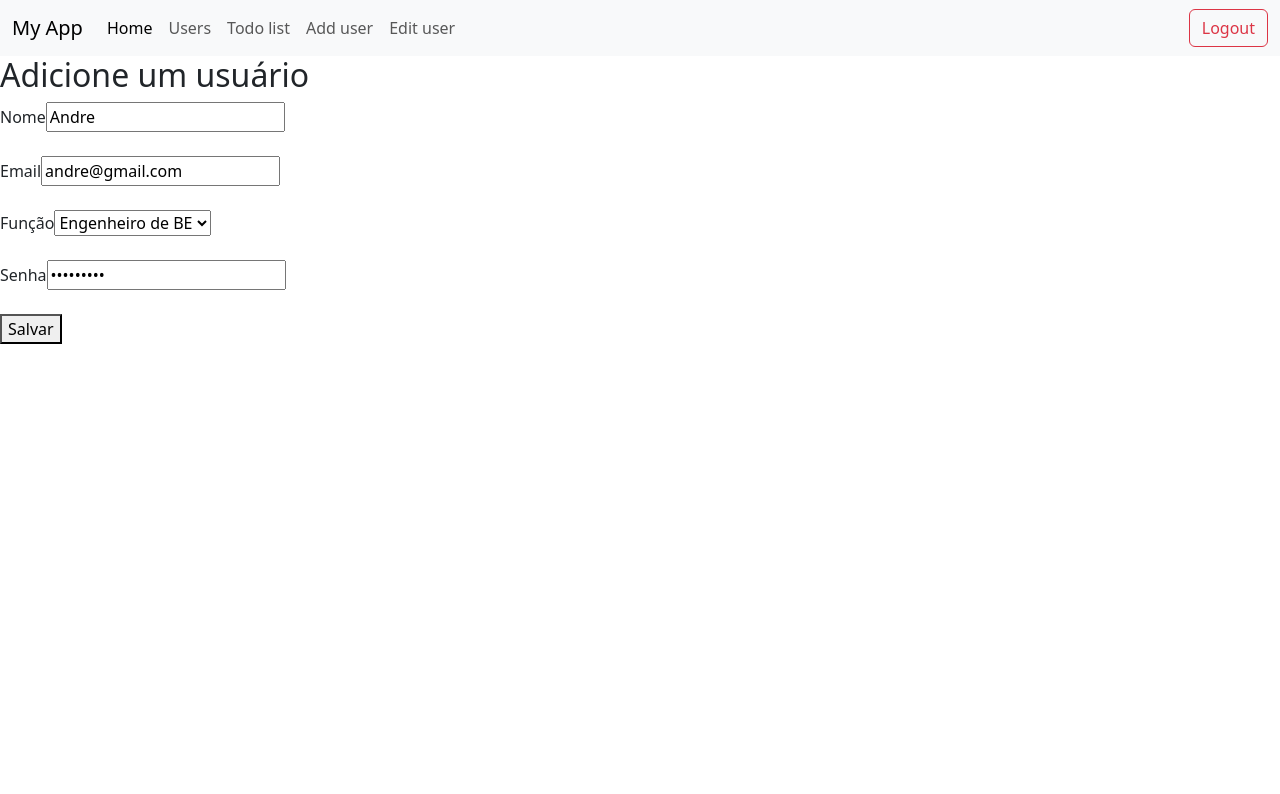
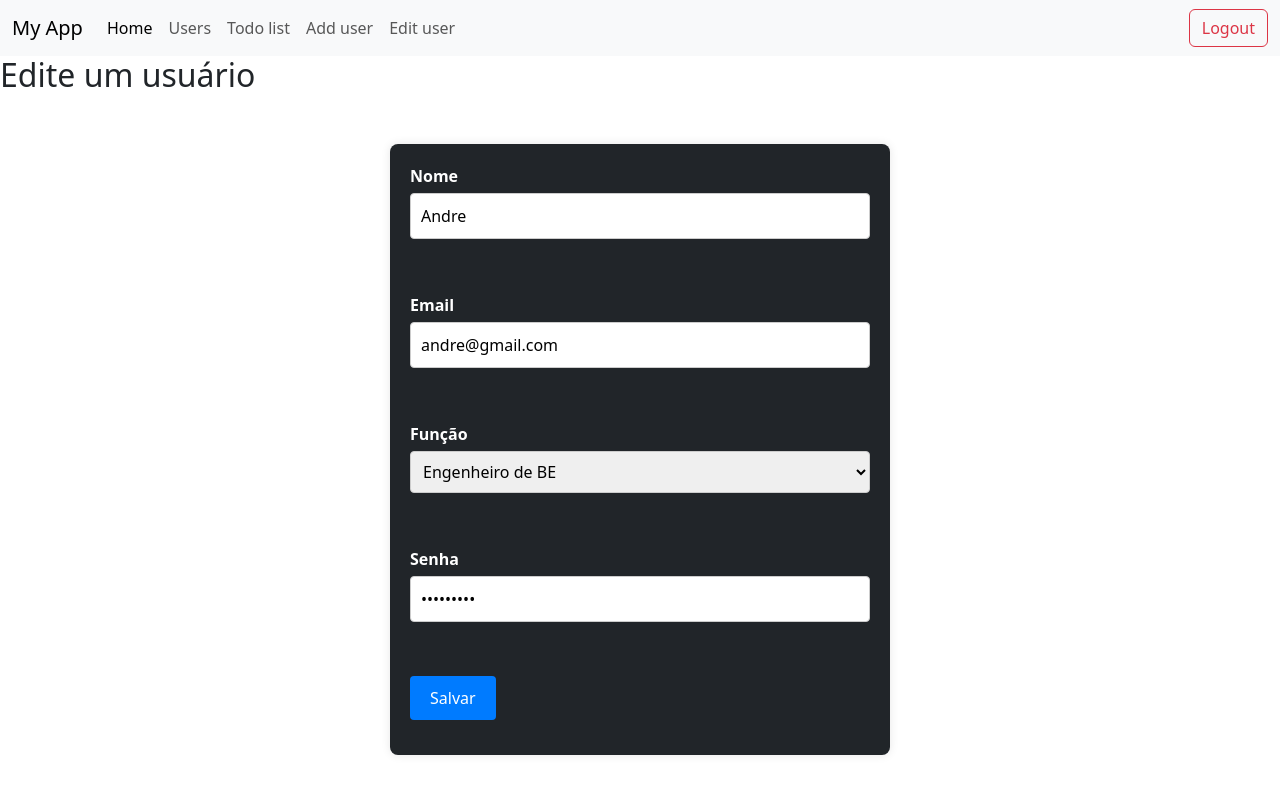
Before and after one commit to Siq-Andre/Desenvolvimento-web-AC---Frontend, an Angular app in the folder crud-app/: page /app/edit-user in a window 1280 px wide. Shown: the top 794 px of the page. Built offline with nearby package versions, Linux system fonts and the light colour scheme.

Commit message:
add css to user pages

```diff
--- a/crud-app/src/app/pages/home/components/add-user/add-user.component.css
+++ b/crud-app/src/app/pages/home/components/add-user/add-user.component.css
@@ -0,0 +1,90 @@
+/* Estilos globais */
+body {
+    font-family: Arial, sans-serif;
+    background-color: #f4f4f9;
+    color: #333;
+    margin: 0;
+    padding: 0;
+  }
+
+  /* Container principal do formulário */
+  form {
+    background-color: #212529;
+    border-radius: 8px;
+    box-shadow: 0 0 10px rgba(0, 0, 0, 0.1);
+    max-width: 500px;
+    margin: 50px auto;
+    padding: 20px;
+  }
+
+  /* Estilos dos rótulos (labels) */
+  form label {
+    display: block;
+    font-weight: bold;
+    margin-bottom: 5px;
+    color: #ffffff;
+  }
+
+  /* Estilos dos inputs */
+  form input[type="text"],
+  form input[type="email"],
+  form input[type="password"],
+  form select {
+    width: 100%;
+    padding: 10px;
+    margin-bottom: 15px;
+    border: 1px solid #ccc;
+    border-radius: 4px;
+    font-size: 16px;
+    box-sizing: border-box;
+  }
+
+  form select {
+    padding: 8px;
+  }
+
+  /* Estilos para mensagens de erro */
+  .text-danger {
+    color: #d9534f;
+    font-size: 14px;
+  }
+
+  /* Estilos do botão de submit */
+  form button {
+    background-color: #007bff;
+    color: #ffffff;
+    padding: 10px 20px;
+    border: none;
+    border-radius: 4px;
+    cursor: pointer;
+    font-size: 16px;
+  }
+
+  form button:hover {
+    background-color: #0056b3;
+  }
+
+  /* Ajustes de espaçamento entre os elementos */
+  form div {
+    margin-bottom: 15px;
+  }
+
+  /* Estilos adicionais para melhorar a aparência */
+  form input:focus,
+  form select:focus {
+    border-color: #007bff;
+    outline: none;
+    box-shadow: 0 0 5px rgba(0, 123, 255, 0.5);
+  }
+
+  /* Estilos responsivos para dispositivos móveis */
+  @media (max-width: 600px) {
+    form {
+      padding: 15px;
+    }
+
+    form button {
+      width: 100%;
+      padding: 10px;
+    }
+  }
--- a/crud-app/src/app/pages/home/components/edit-user/edit-user.component.css
+++ b/crud-app/src/app/pages/home/components/edit-user/edit-user.component.css
@@ -0,0 +1,90 @@
+/* Estilos globais */
+body {
+    font-family: Arial, sans-serif;
+    background-color: #f4f4f9;
+    color: #333;
+    margin: 0;
+    padding: 0;
+  }
+
+  /* Container principal do formulário */
+  form {
+    background-color: #212529;
+    border-radius: 8px;
+    box-shadow: 0 0 10px rgba(0, 0, 0, 0.1);
+    max-width: 500px;
+    margin: 50px auto;
+    padding: 20px;
+  }
+
+  /* Estilos dos rótulos (labels) */
+  form label {
+    display: block;
+    font-weight: bold;
+    margin-bottom: 5px;
+    color: #ffffff;
+  }
+
+  /* Estilos dos inputs */
+  form input[type="text"],
+  form input[type="email"],
+  form input[type="password"],
+  form select {
+    width: 100%;
+    padding: 10px;
+    margin-bottom: 15px;
+    border: 1px solid #ccc;
+    border-radius: 4px;
+    font-size: 16px;
+    box-sizing: border-box;
+  }
+
+  form select {
+    padding: 8px;
+  }
+
+  /* Estilos para mensagens de erro */
+  .text-danger {
+    color: #d9534f;
+    font-size: 14px;
+  }
+
+  /* Estilos do botão de submit */
+  form button {
+    background-color: #007bff;
+    color: #ffffff;
+    padding: 10px 20px;
+    border: none;
+    border-radius: 4px;
+    cursor: pointer;
+    font-size: 16px;
+  }
+
+  form button:hover {
+    background-color: #0056b3;
+  }
+
+  /* Ajustes de espaçamento entre os elementos */
+  form div {
+    margin-bottom: 15px;
+  }
+
+  /* Estilos adicionais para melhorar a aparência */
+  form input:focus,
+  form select:focus {
+    border-color: #007bff;
+    outline: none;
+    box-shadow: 0 0 5px rgba(0, 123, 255, 0.5);
+  }
+
+  /* Estilos responsivos para dispositivos móveis */
+  @media (max-width: 600px) {
+    form {
+      padding: 15px;
+    }
+
+    form button {
+      width: 100%;
+      padding: 10px;
+    }
+  }
--- a/crud-app/src/app/pages/home/components/edit-user/edit-user.component.html
+++ b/crud-app/src/app/pages/home/components/edit-user/edit-user.component.html
@@ -1,4 +1,4 @@
-<h2>Adicione um usuário</h2>
+<h2>Edite um usuário</h2>
 
 <div>
   <form [formGroup]="editUserForm">
--- a/crud-app/src/app/pages/home/components/welcome/welcome.component.css
+++ b/crud-app/src/app/pages/home/components/welcome/welcome.component.css
@@ -31,6 +31,7 @@ body {
 .container {
   display: flex;
   vertical-align: middle;
+  padding: 50px;
 }
 
 .totalCadastradoFuncao .number {
@@ -40,9 +41,7 @@ body {
 
 div{
   text-align: center;
-  align-items: center;
   align-content: center;
-  text-align: center;
   justify-content: center;
 }
 
```
